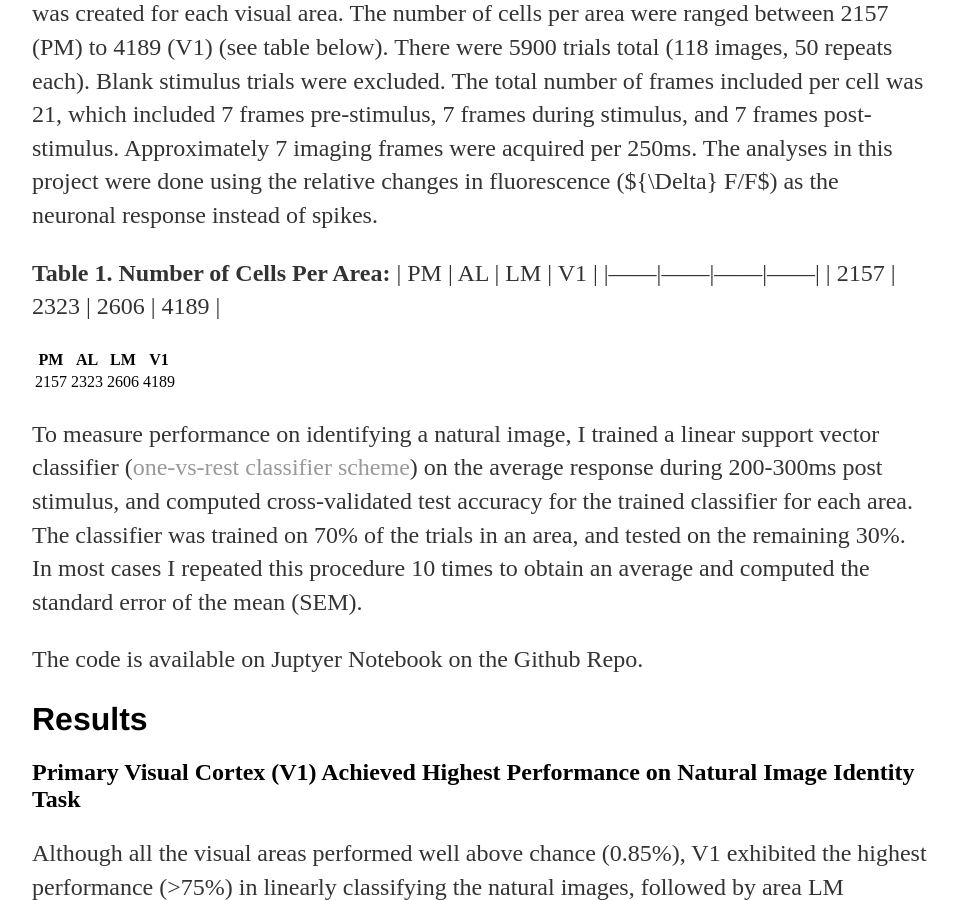
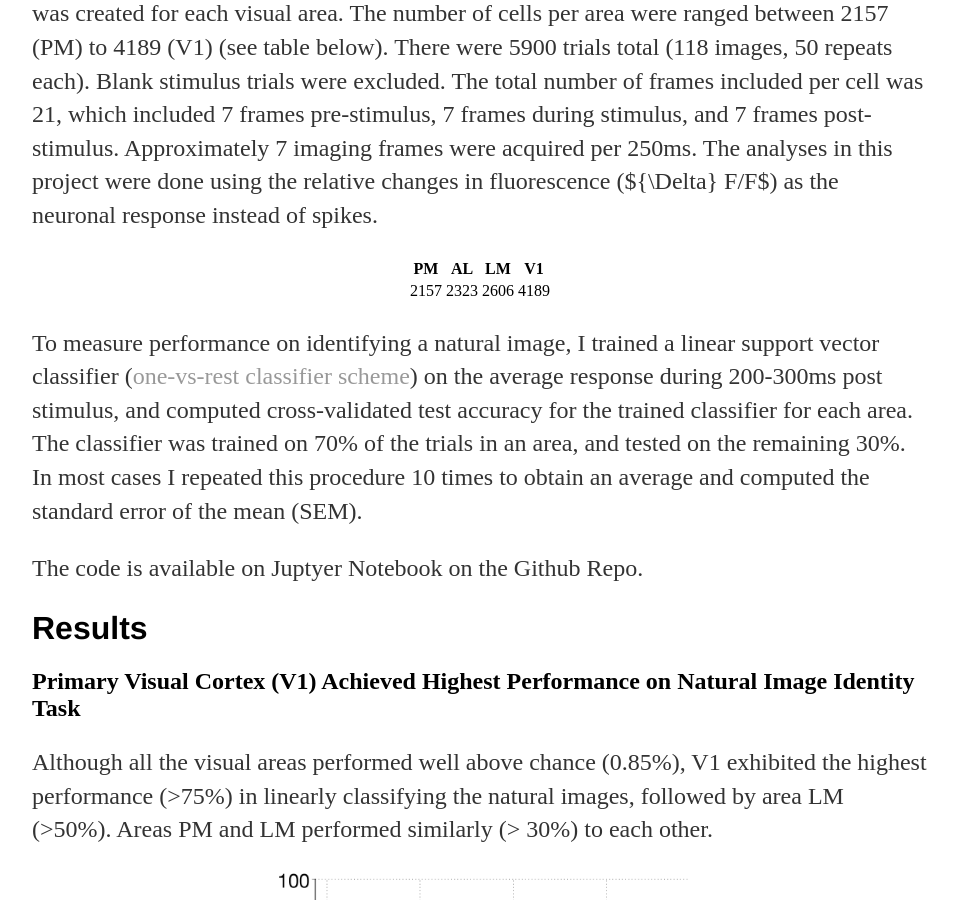
Before and after one commit to kachiO/kachio.github.io, a Jekyll site: the page built from _posts/2016-12-10-Decoding-Identity-of-Natural-Images.markdown, in a window 1280 px wide and 900 px high, scrolled down 1203 px. Shown: the whole window, without its empty margins (160-1118 px from the left). Built offline with Jekyll 4.4.1, drawn with Linux system fonts in a browser that asks for light colours.

Commit message:
Update 2016-12-10-Decoding-Identity-of-Natural-Images.markdown

```diff
--- a/_posts/2016-12-10-Decoding-Identity-of-Natural-Images.markdown
+++ b/_posts/2016-12-10-Decoding-Identity-of-Natural-Images.markdown
@@ -18,11 +18,7 @@ Mice were presented with a total of 118 natural scenes. Each scene was presented
 
 I had to do a bit of data wrangling to extract and save the responses from different brain areas, cell types, and scenes. I created a matrix, _XT_, of size _n_ x _c_ x _t_  where n = number of trials, c = number of cells in a visual area (or cell type), and t = time (or frames).This matrix was created for each visual area. The number of cells per area were ranged between 2157 (PM) to 4189 (V1) (see table below). There were 5900 trials total (118 images, 50 repeats each). Blank stimulus trials were excluded. The total number of frames included per cell was 21, which included 7 frames pre-stimulus, 7 frames during stimulus, and 7 frames post-stimulus. Approximately 7 imaging frames were acquired per 250ms. The analyses in this project were done using the relative changes in fluorescence (${\Delta} F/F$) as the neuronal response instead of spikes.
 
-**Table 1. Number of Cells Per Area:**
-| PM   | AL   | LM   | V1   |
-|------|------|------|------|
-| 2157 | 2323 | 2606 | 4189 |
-<table>
+<center><table>
     <tr>
         <th>PM</th>
         <th>AL</th>
@@ -35,7 +31,7 @@ I had to do a bit of data wrangling to extract and save the responses from diffe
         <td>2606</td>
         <td>4189</td>
     </tr>
-</table>
+</table></center>
 
 To measure performance on identifying a natural image, I trained a linear support vector classifier ([one-vs-rest classifier scheme](https://en.wikipedia.org/wiki/Multiclass_classification#One-vs.-rest)) on the average response during 200-300ms post stimulus, and computed cross-validated test accuracy for the trained classifier for each area. The classifier was trained on 70% of the trials in an area, and tested on the remaining 30%. In most cases I repeated this procedure 10 times to obtain an average and computed the standard error of the mean (SEM).
 
```
